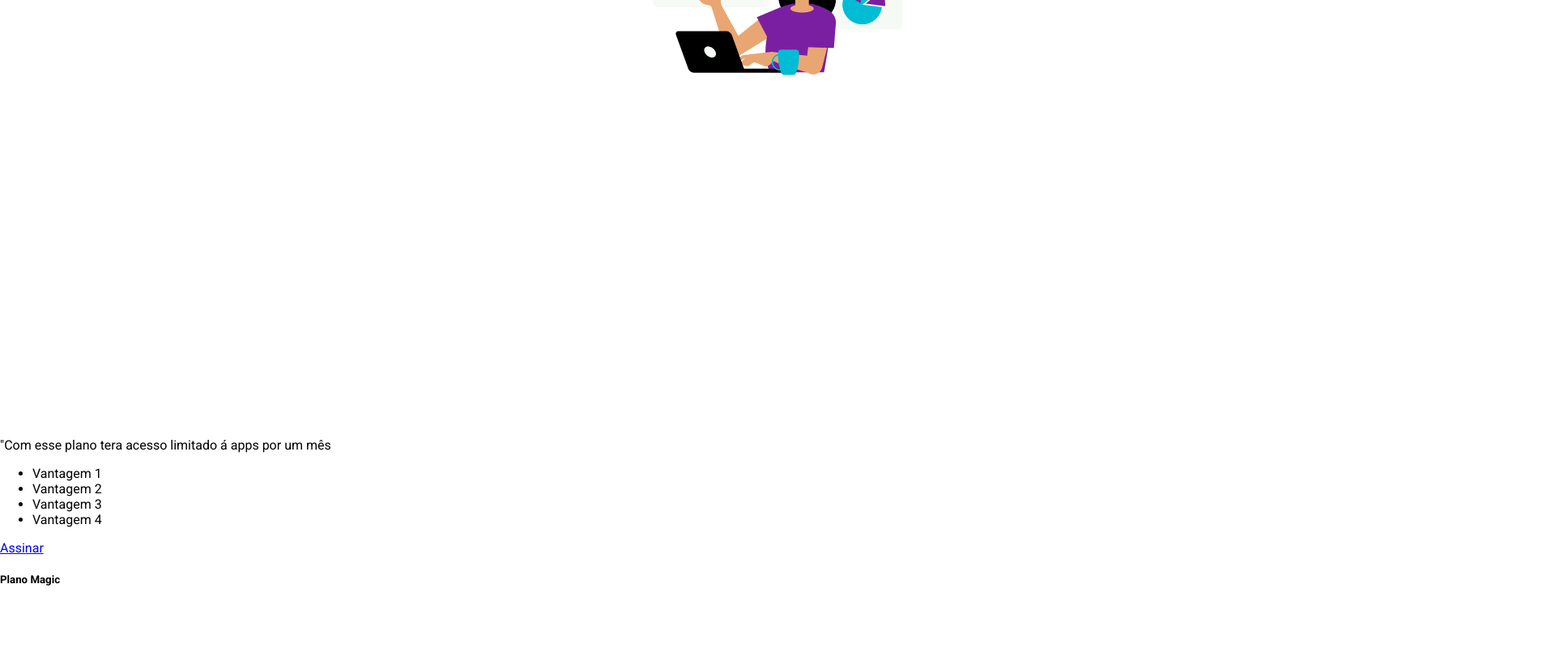
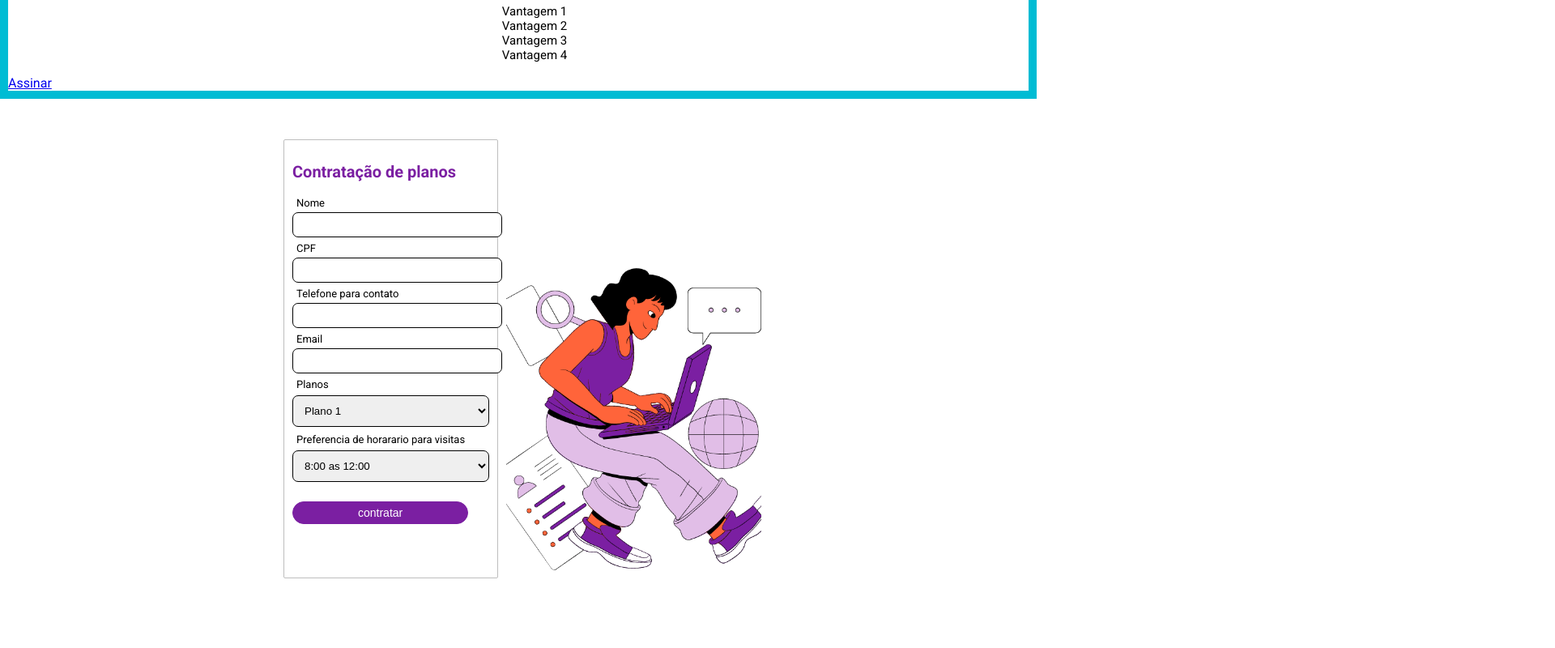
Before and after one commit to hitchhikerp/projeto-integrador-equipe-4, a plain HTML site: page index.html in a window 1280 px wide. Shown: the part 2000-2800 px from the top of the page at 81% size, 1920 px wide, since content can reach past the window. Drawn offline with Linux system fonts and the light colour scheme.

Commit message:
resolvendo conflitos

```diff
--- a/css/style.css
+++ b/css/style.css
@@ -1,8 +1,10 @@
+@import url('https://fonts.googleapis.com/css2?family=Raleway:wght@500;700&family=Roboto:wght@400;700&display=swap');
 body {
     margin: 0;
     padding: 0;
+    font-family: 'Raleway', sans-serif;
+    font-family: 'Roboto', sans-serif;
 }
-
 .menu img {
     display: flex;
     justify-content: start;
@@ -10,31 +12,70 @@ body {
 header .logo {
     text-align: center;
 }
-
 header .menu {
-    background-color: #c1f507;
+    background-color: #7B1FA2;
     display: flex;
     justify-content: end;
     justify-content: space-around;
 }
-
 header .menu ul {
-    margin: 0;
+    margin: 0 55px;
     list-style: none;
     padding: 0;
+}
+
+.logo {
+    display: flex;
+    align-items: center;
+    margin: 15px;
+}
+
+.menu nav {
+    width: 100%;
+    height: 75px;
+}
+
+.menu nav img {
+    width: 52px;
+    height: 52px;
+    margin: 0 5px;
+}
+
+.icone-menu {
+    display: flex;
+    justify-content: space-between;
+    align-items: center;
+}
+
+.menu span a {
+    margin: 0;
+    padding: 0;
+    font-size: 22px;
+    color: #FFFFFF;
+    text-decoration: none;
 }
 
 header .menu ul li {
     display: inline-block;
     padding: 10px 15px;
 }
-
 header .menu ul li a {
     text-decoration: none;
     color: #FDFDFD;
 }
+
+header .menu ul li a:hover {
+    color: #bdbdbd;
+}
+
+.banner {
+    width: 100%;
+    height: 600px;
+    background-image: linear-gradient(to bottom, #e1bee7, #fff);
+    background-repeat: no-repeat;
+    background-position: center center;
+}
 /* meel */
-
 main .card-img1{
     width: 300px;
 }
@@ -62,3 +103,134 @@ main .card-1, .card-2, .card-3 {
     border: 10px solid #00BCD4;
 }
 /* meel */
+/*Formulario*/
+.container{
+    display: flex;
+    min-height: 600px;
+    width: 600px;
+    margin: 0 auto;
+    padding: 50px 0;
+}
+.formulario {
+    border: 1px solid #bebebe;
+    border-radius: 2px;
+    margin: 0 10px;
+    padding: 10px;
+    width: 50%;
+    height: 520px;
+    float: left;
+}
+
+.formulario h2{
+    color: #7B1FA2;
+    font-size: 20px;
+}
+.formulario form input{
+    width: 100%;
+    border: 1px solid#000000;
+    border-radius: 7px;
+    padding: 7px;
+    margin: 3px 0;
+}
+.formulario label{
+    font-size: 13px;
+    width: 100%;
+    border-radius: 7px;
+    padding: 5px;
+    margin: 3px 0;
+}
+.form-plan{
+    width: 100%;
+    border: 1px solid#000000;
+    border-radius: 7px;
+    padding: 10px;
+    margin: 5px 0;
+}
+.formulario form button{
+    font-size: 14px;
+    background-color: #7B1FA2;
+    color: #fff;
+    border: 1px solid #7B1FA2;
+    padding: 5px 80px;
+    border-radius: 30px;
+}
+.formulario form button:hover{
+    background-color: #7B1FA2;
+    transition: 0.5s;
+    cursor: pointer;
+}
+.img-vertical {
+    width: 65%;
+    height: 700px;
+    background-image: url(../imagens/Velocity-elemento1.png);
+    background-size: cover;
+    background-position: center;
+    border-radius: 30px;
+    float: right;
+}
+
+
+footer {
+    background-color: #7B1FA2;
+    height: 260px;
+}
+
+.logo-footer {
+    display: flex;
+    justify-content: flex-start;
+    align-items: center;
+    margin: 8px;
+    padding: 30px 0 0 0;
+}
+
+.logo-vertical {
+    display: flex;
+    margin: 20px 108px;
+}
+
+.logo-marca {
+    width: 100px;
+}
+
+footer img {
+    width: 82px;
+    height: 82px;
+    margin: 4px;
+}
+
+footer span a {
+    margin: 10;
+    padding: 10;
+    font-size: 22px;
+    color: #000000;
+    font-weight: 700;
+    text-decoration: none;
+}
+
+footer .logo-vertical p {
+    text-align: justify;
+    width: 400px;
+}
+
+footer .logo-footer ul li {
+    list-style: none;
+    margin:8px;
+}
+
+footer .logo-footer ul li a {
+    text-decoration: none;
+    color: #000000;
+    font-weight: 700;
+    width: 48px;
+}
+
+
+footer hr {
+    border: 1px solid #000000;
+}
+
+footer h4 {
+    height: 20px;
+    font-size: 16px;
+    text-align: center;
+}
--- a/style.css
+++ b/style.css
@@ -1,28 +1,23 @@
 @import url('https://fonts.googleapis.com/css2?family=Raleway:wght@500;700&family=Roboto:wght@400;700&display=swap');
-
 body {
     margin: 0;
     padding: 0;
     font-family: 'Raleway', sans-serif;
     font-family: 'Roboto', sans-serif;
 }
-
 .menu img {
     display: flex;
     justify-content: start;
 }
-
 header .logo {
     text-align: center;
 }
-
 header .menu {
     background-color: #7B1FA2;
     display: flex;
     justify-content: end;
     justify-content: space-around;
 }
-
 header .menu ul {
     margin: 0 55px;
     list-style: none;
@@ -64,8 +59,178 @@ header .menu ul li {
     display: inline-block;
     padding: 10px 15px;
 }
-
 header .menu ul li a {
     text-decoration: none;
     color: #FDFDFD;
 }
+
+header .menu ul li a:hover {
+    color: #bdbdbd;
+}
+
+.banner {
+    width: 100%;
+    height: 600px;
+    background-image: linear-gradient(to bottom, #e1bee7, #fff);
+    background-repeat: no-repeat;
+    background-position: center center;
+}
+/* meel */
+main .card-img1{
+    width: 300px;
+}
+main .card-img{
+    width: 500px;
+    background-position: center;
+    display: flex;
+    justify-content: center;
+    align-items: center;
+}
+main .planos {
+    display: flex;
+    justify-content: space-between;
+    align-items: flex-start;
+    flex-wrap: wrap;
+}
+main ul {
+    text-align: center;
+    list-style: none;
+}
+main ul li {
+    font-size: 15px;
+}
+main .card-1, .card-2, .card-3 {
+    border: 10px solid #00BCD4;
+}
+/* meel */
+/*Formulario*/
+.container{
+    display: flex;
+    min-height: 600px;
+    width: 600px;
+    margin: 0 auto;
+    padding: 50px 0;
+}
+.formulario {
+    border: 1px solid #bebebe;
+    border-radius: 2px;
+    margin: 0 10px;
+    padding: 10px;
+    width: 50%;
+    height: 520px;
+    float: left;
+}
+
+.formulario h2{
+    color: #7B1FA2;
+    font-size: 20px;
+}
+.formulario form input{
+    width: 100%;
+    border: 1px solid#000000;
+    border-radius: 7px;
+    padding: 7px;
+    margin: 3px 0;
+}
+.formulario label{
+    font-size: 13px;
+    width: 100%;
+    border-radius: 7px;
+    padding: 5px;
+    margin: 3px 0;
+}
+.form-plan{
+    width: 100%;
+    border: 1px solid#000000;
+    border-radius: 7px;
+    padding: 10px;
+    margin: 5px 0;
+}
+.formulario form button{
+    font-size: 14px;
+    background-color: #7B1FA2;
+    color: #fff;
+    border: 1px solid #7B1FA2;
+    padding: 5px 80px;
+    border-radius: 30px;
+}
+.formulario form button:hover{
+    background-color: #7B1FA2;
+    transition: 0.5s;
+    cursor: pointer;
+}
+.img-vertical {
+    width: 65%;
+    height: 700px;
+    background-image: url(../imagens/Velocity-elemento1.png);
+    background-size: cover;
+    background-position: center;
+    border-radius: 30px;
+    float: right;
+}
+
+
+footer {
+    background-color: #7B1FA2;
+    height: 260px;
+}
+
+.logo-footer {
+    display: flex;
+    justify-content: flex-start;
+    align-items: center;
+    margin: 8px;
+    padding: 30px 0 0 0;
+}
+
+.logo-vertical {
+    display: flex;
+    margin: 20px 108px;
+}
+
+.logo-marca {
+    width: 100px;
+}
+
+footer img {
+    width: 82px;
+    height: 82px;
+    margin: 4px;
+}
+
+footer span a {
+    margin: 10;
+    padding: 10;
+    font-size: 22px;
+    color: #000000;
+    font-weight: 700;
+    text-decoration: none;
+}
+
+footer .logo-vertical p {
+    text-align: justify;
+    width: 400px;
+}
+
+footer .logo-footer ul li {
+    list-style: none;
+    margin:8px;
+}
+
+footer .logo-footer ul li a {
+    text-decoration: none;
+    color: #000000;
+    font-weight: 700;
+    width: 48px;
+}
+
+
+footer hr {
+    border: 1px solid #000000;
+}
+
+footer h4 {
+    height: 20px;
+    font-size: 16px;
+    text-align: center;
+}
```
Also changed, not shown: index.html (+0 -1 lines).
